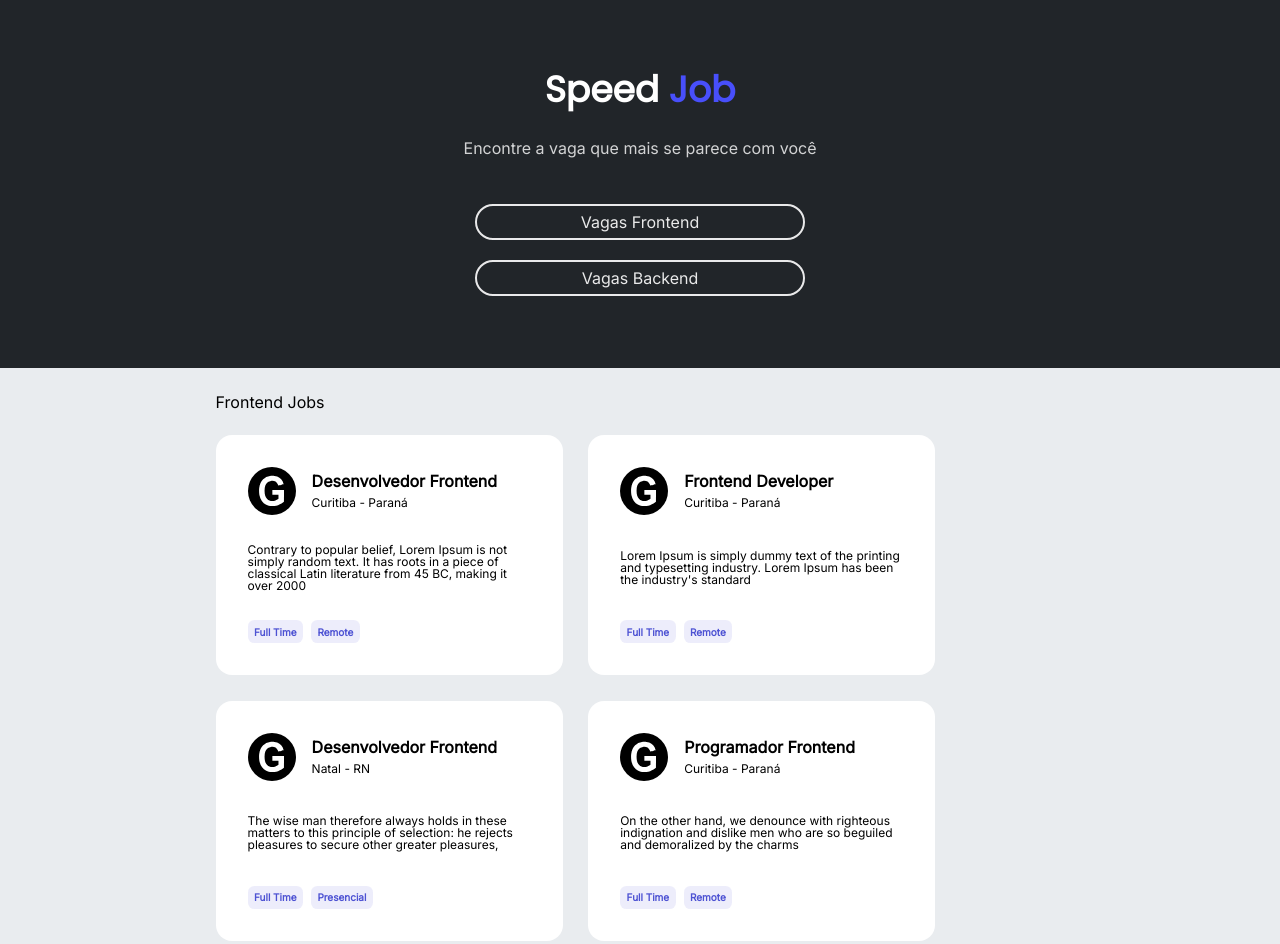
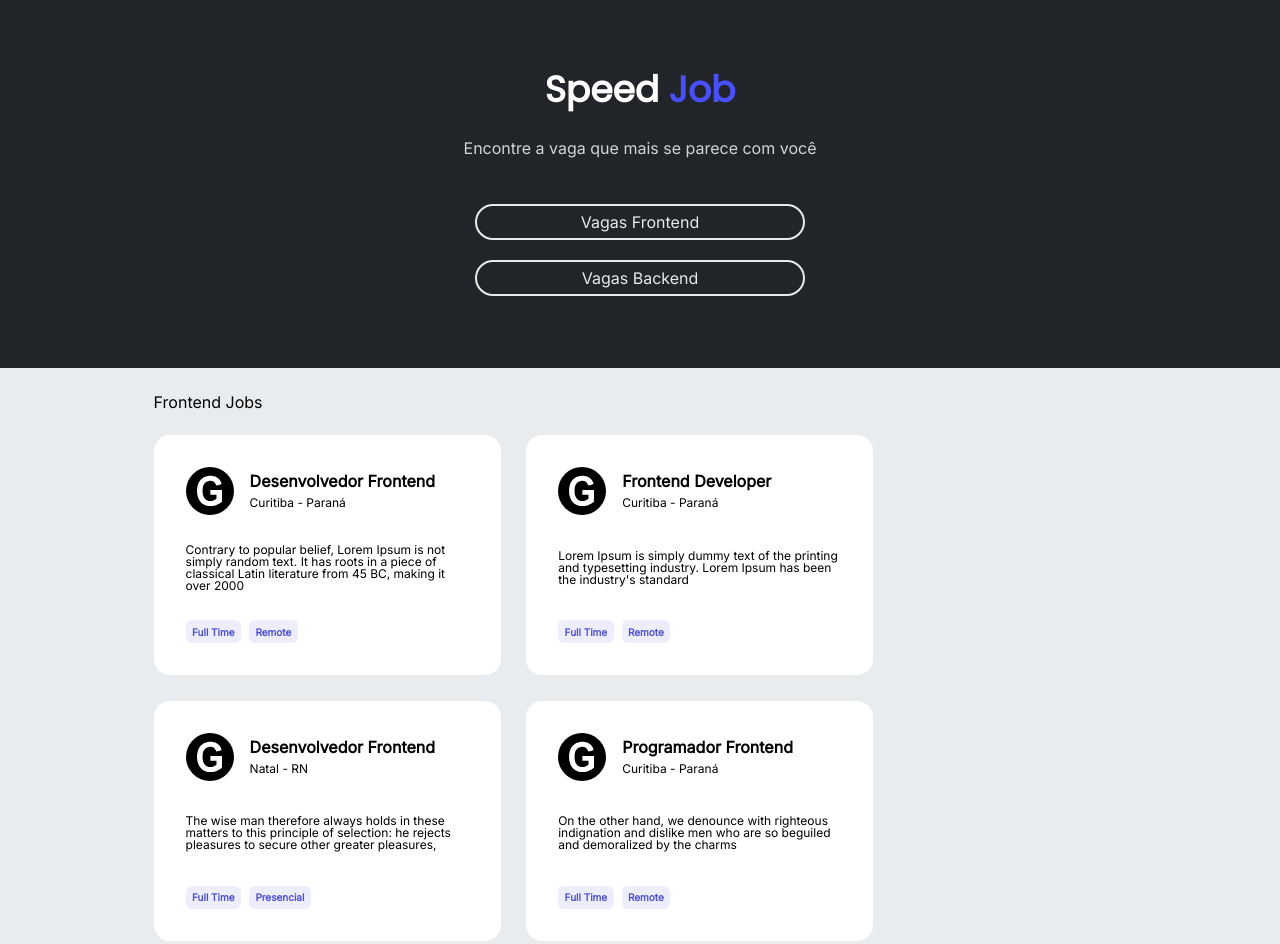
Before and after one commit to Kenzie-Academy-Brasil-Developers/m2-entrega-speedjob-caiquepb, a plain HTML site: page index.html in a window 1280 px wide. Shown: the top 944 px of the page. Drawn offline with Linux system fonts and the light colour scheme.

Commit message:
Entrega realizada v2

```diff
--- a/src/styles/index.css
+++ b/src/styles/index.css
@@ -56,6 +56,7 @@
 
 .section__block--frontend, .section__block--backend{
     display: flex;
+
     overflow-x: scroll;
     gap: 1.6rem;
     margin: 0 1.6rem;
@@ -128,7 +129,7 @@
 
     .section__frontend, .section__backend{
         align-items: center;
-        margin: 0 190px auto;
+        margin: 0 10% auto;
     }
 
     .section__tittle{
```
